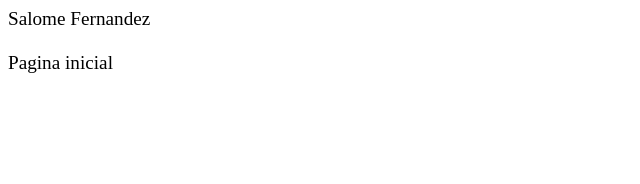
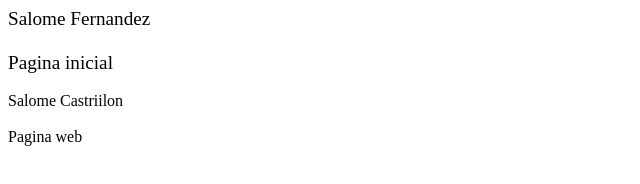
Before and after one commit to salomefernandezcastrillon/salome, a plain HTML site: page index.html in a window 1280 px wide. Shown: the whole page, without its empty margins (0-640 px from the left). Drawn offline with Linux system fonts and the light colour scheme.

Commit message:
actualizacion 2- 3 de abril

```diff
--- a/index.html
+++ b/index.html
@@ -10,6 +10,14 @@
 
         Pagina inicial
 
-    </big>
+    </big> <br> <br>
+
+    <div> Salome Castriilon <br> <br>
+
+        Pagina web
+
+    </div>
+
+</div>
 </body>
 </html>
```
